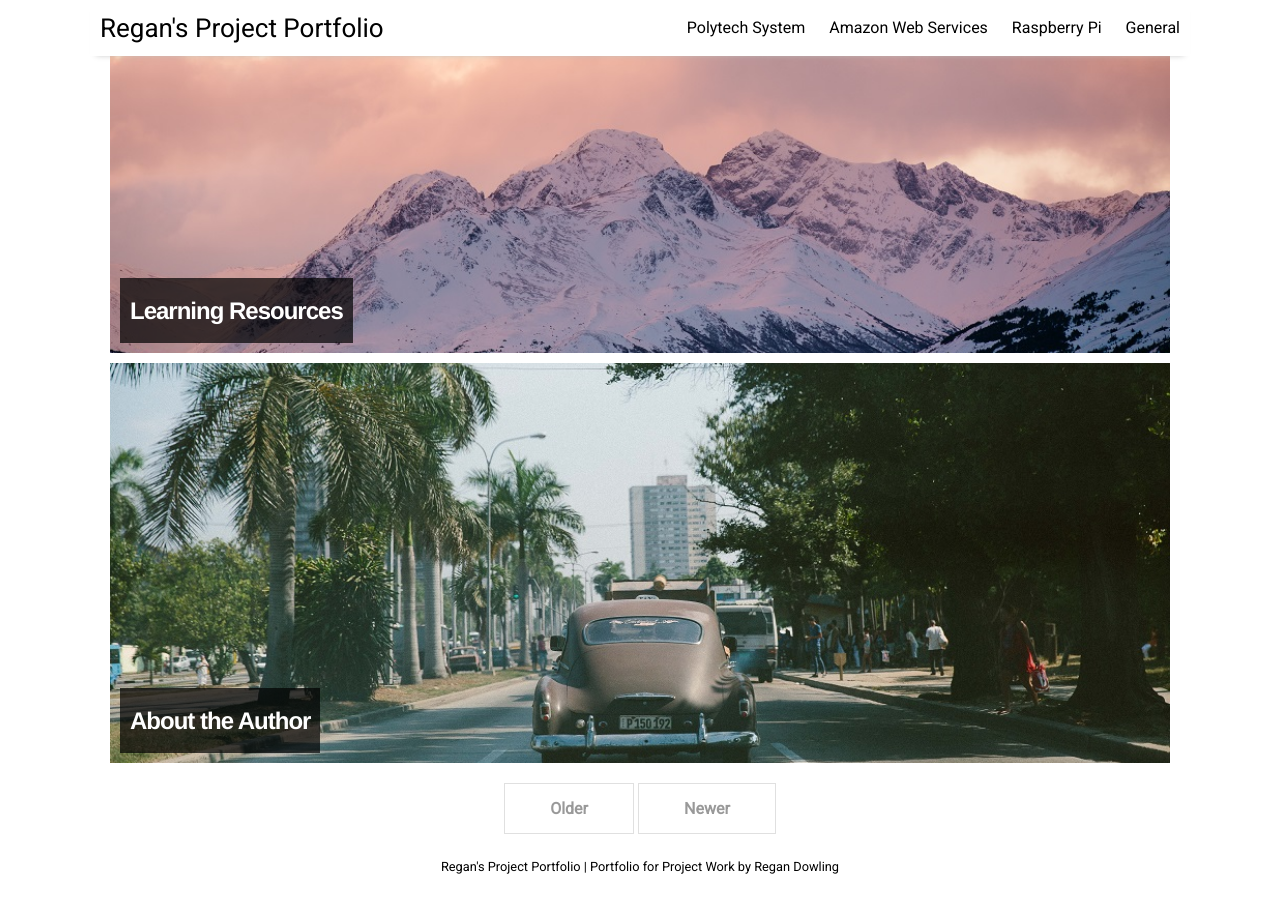
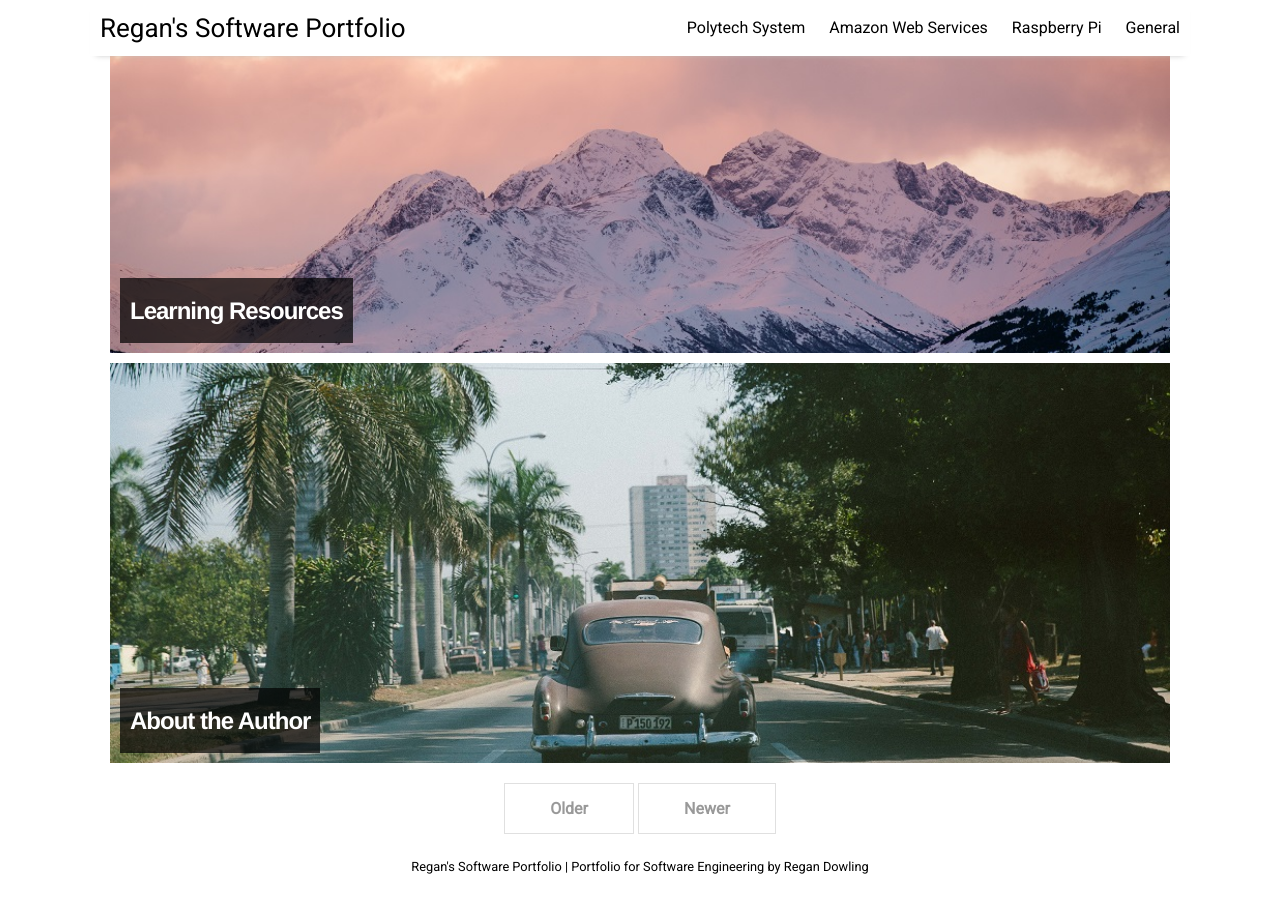
Before and after one commit to regan3765/portfolio, a Jekyll site: the page built from index.html, in a window 1280 px wide and 900 px high, scrolled down 1348 px. Built offline with Jekyll 4.4.1, drawn with Linux system fonts in a browser that asks for light colours; nearby versions of some CDN libraries; the list of posts is cut into pages by our own code.

Commit message:
added to the gemfile

```diff
--- a/Gemfile
+++ b/Gemfile
@@ -1,3 +1,5 @@
+
+
 source "https://rubygems.org"
 
 # Hello! This is where you manage which Jekyll version is used to run.
--- a/_config.yml
+++ b/_config.yml
@@ -7,15 +7,15 @@ paginate:            5
 markdown:            kramdown
 highlighter:         rouge
 permalink:           none
+# baseurl:             "/individual-portfolio-19-2-bob3765/"
 plugins:             [jekyll-paginate, jekyll-sitemap, jekyll-feed, jekyll-seo-tag]
-
 sass:
   sass_dir: assets/css
   style: :nested
 
 # Customise atom feed settings (this is where Jekyll-Feed gets configuration information)
-title:		           "Regan's Project Portfolio"
-description:	       "Portfolio for Project Work "
+title:		           "Regan's Software Portfolio"
+description:	       "Portfolio for Software Engineering "
 author:              "Regan Dowling"
 
 # RSS 2.0 can be used instead of Atom by uncommenting following two lines
```
Also changed, not shown: Gemfile.lock.
